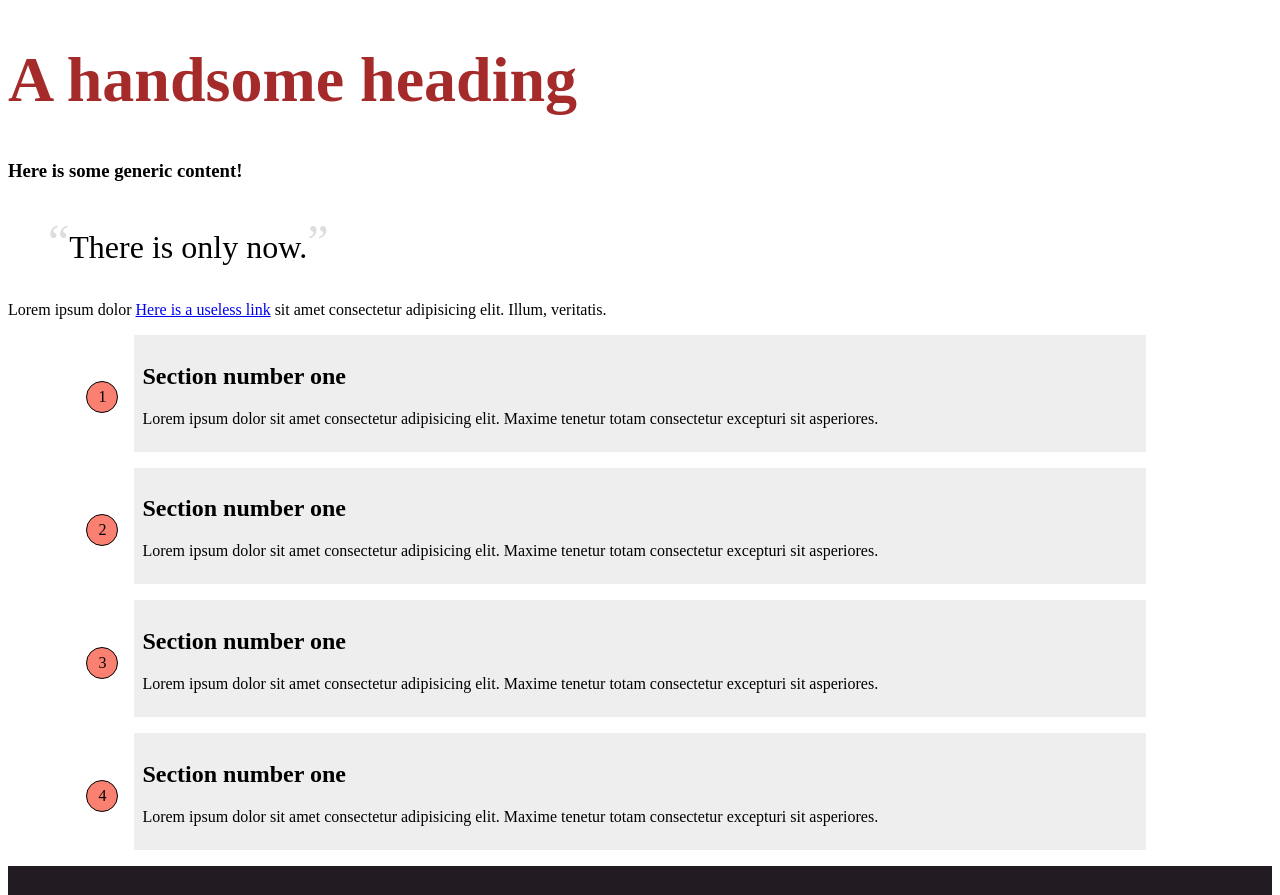
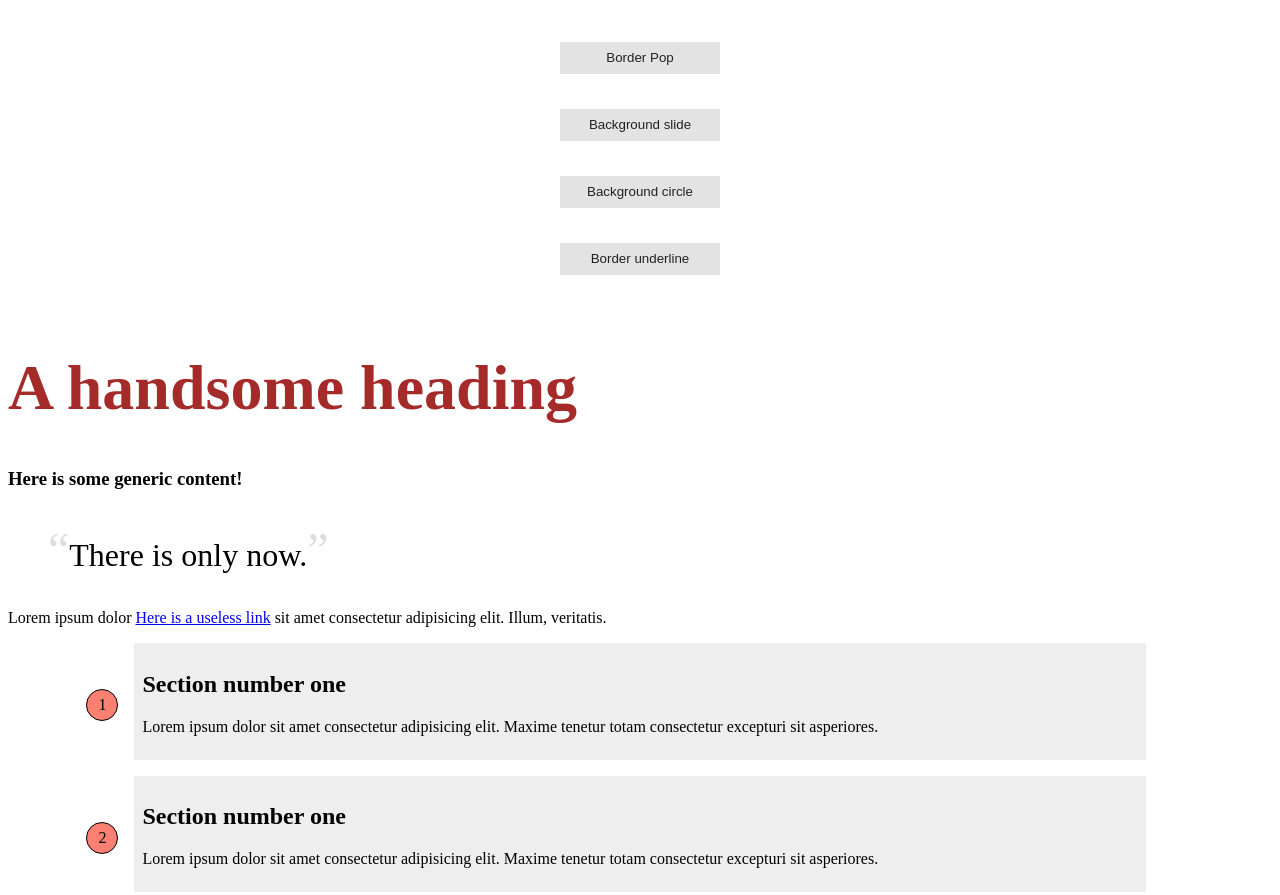
Before and after one commit to shwetaps605/css_playground, a plain HTML site: page index.html in a window 1280 px wide. Shown: the top 895 px of the page. Drawn offline with Linux system fonts and the light colour scheme.

Commit message:
addded some button hover effects

```diff
--- a/index.html
+++ b/index.html
@@ -10,6 +10,28 @@
 </head>
 
 <body>
+
+    <div class="button-hovers">
+
+        <button class="btn btn-border-pop">
+            Border Pop
+        </button>
+
+        <button class="btn btn-background-slide">
+            Background slide
+        </button>
+
+        <button class="btn btn-background-circle">
+            Background circle
+        </button>
+
+        <button class="btn btn-border-underline">
+            Border underline
+        </button>
+
+    </div>
+
+
     <div class="intro-header">
         <h1>A handsome heading</h1>
 
@@ -83,7 +105,7 @@
     </div>
 
     <div class="hamburger-two">
-        <div class="nav-icon">
+        <div class="nav-icon-two">
             <div></div>
         </div>
     </div>
@@ -92,6 +114,10 @@
 
 
 
+
+
+
+
 </body>
 
 </html>
--- a/style.css
+++ b/style.css
@@ -310,7 +310,6 @@ a[data-tool-tip]:hover::after {
 .nav-icon div {
   background-color: rgb(106, 71, 185);
   border-radius: 3px;
-  content: '';
   display: block;
   height: 5px;
   margin: 7px 0;
@@ -353,3 +352,110 @@ a[data-tool-tip]:hover::after {
 .nav-icon:hover div {
     transform: scale(0);
 }
+
+
+.nav-icon-two {
+    width: 2rem;
+}
+
+.nav-icon-two div {
+    background-color: rgb(238, 237, 241);
+    border-radius: 3px;
+    display: block;
+    height: 5px;
+    margin: 7px 0;
+    transition: all .2s ease-in-out;
+}
+
+.nav-icon-two div::before {
+    background-color: rgb(167, 141, 226);
+    border-radius: 3px;
+    content: '';
+    display: block;
+    height: 5px;
+    margin: 7px 0;
+    transition: all .2s ease-in-out;
+}
+
+.button-hovers{
+    min-height: 300px;
+    padding: 1rem;
+    width: 100%;
+    display: flex;
+    justify-content: space-around;
+    align-items: center;
+    flex-direction: column;
+    align-items: center;
+    /* background-color: #333; */
+}
+
+
+.btn {
+    width: 10rem;
+    height: 2rem;
+    background-color:var(--background-color);
+    color: #222;
+    padding: .5em 1em;
+    border: none;
+    outline: none;
+    position: relative;
+    cursor: pointer;
+
+    --background-color: #e3e3e3;
+    --background-color-sec: rgb(37, 54, 153);
+    --border-size:2px;
+
+}
+
+.btn.btn-border-pop::before {
+    content: '';
+    position: absolute;
+    top: 0;
+    left: 0;
+    bottom: 0;
+    right: 0 ;
+    /* background-color: rgb(43, 129, 163); */
+    border: var(--border-size ) solid var(--background-color-sec);
+    z-index: -1;
+    transition: all ease-in-out 100ms;
+
+}
+
+.btn.btn-border-pop:hover::before,
+.btn.btn-border-pop:focus::before {
+    top:calc(var(--border-size) * -2);
+    left:calc(var(--border-size) * -2);
+    bottom:calc(var(--border-size) * -2);
+    right:calc(var(--border-size) * -2);
+}
+
+.btn.btn-background-slide::before {
+    content: '';
+    position: absolute;
+    background-color: var(--background-color-sec);
+    z-index: -1;
+    top:0;
+    left: 0;
+    right: 0;
+    bottom: 0;
+    color: #222;
+    transform: scaleX(0);
+    transform-origin:left ;
+    transition: transform ease-in-out 500ms;
+}
+
+.btn.btn-background-slide:hover::before,
+.btn.btn-background-slide:focus::before {
+    transform: scaleX(1);
+}
+
+.btn.btn-background-slide:hover {
+    color: #fff;
+
+}
+
+.btn.btn-background-slide {
+    z-index: 1;
+    transition: color ease-in-out 500ms;
+
+}
```
